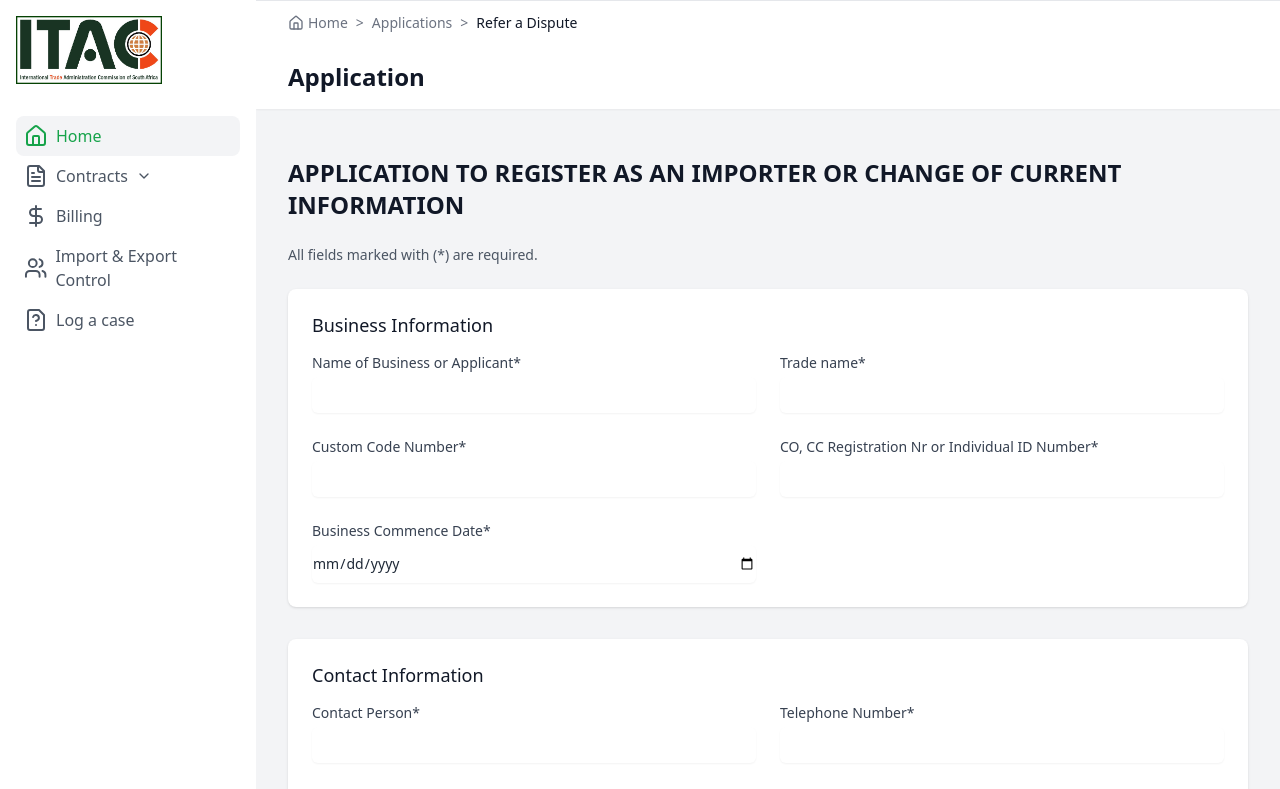
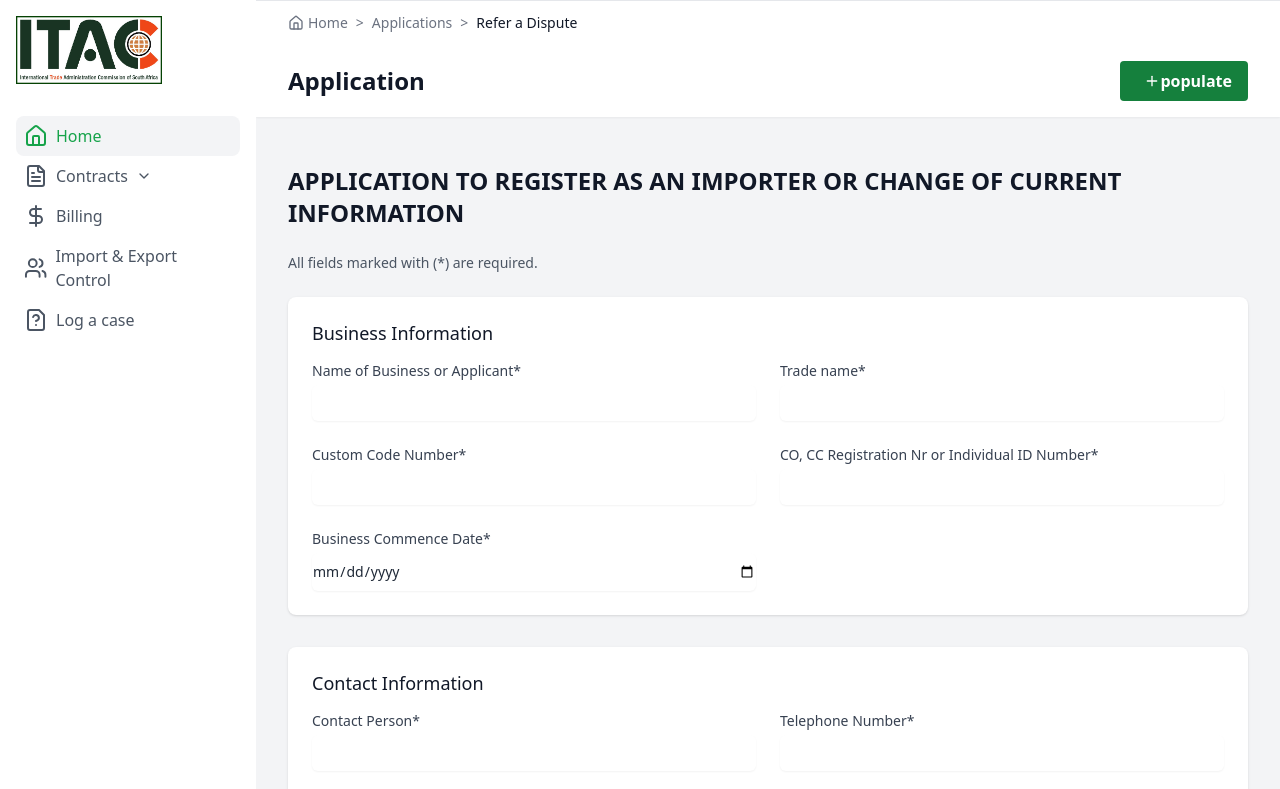
Before and after one commit to Btshwanelo/itac-demo, a React (Create React App) app: page /application in a window 1280 px wide. Shown: the top 789 px of the page. Built offline with nearby package versions, Linux system fonts and the light colour scheme.

Commit message:
add build file

```diff
--- a/package.json
+++ b/package.json
@@ -22,7 +22,6 @@
     "build": "react-scripts build",
     "test": "react-scripts test",
     "eject": "react-scripts eject"
-
   },
   "eslintConfig": {
     "extends": [
--- a/src/pages/PermitAplication.js
+++ b/src/pages/PermitAplication.js
@@ -64,6 +64,31 @@ const PermitApplicationForm = () => {
     //   text: "Application created sccessfully !",
     // }).then(() => navigate("/dashboard"));
     navigate("/thank-you");
+  };
+
+  const dummyData = {
+    nameOfBusiness: "Global Trade Enterprises",
+    tradeName: "GTE",
+    customCodeNumber: "CUST123456",
+    ccRegistration: "2023/123456/07",
+    businessCommenceDate: "2020-01-15",
+    contactPerson: "John Doe",
+    telephoneNumber: "+27 11 123 4567",
+    cellularNumber: "+27 82 123 4567",
+    faxNumber: "+27 11 765 4321",
+    emailAddress: "johndoe@gte.co.za",
+    taxNumber: "TX1234567890",
+    vatNumber: "VAT987654321",
+    province: "Gauteng",
+    numberOfEmployees: "50",
+    businessType: "Partnership",
+    descriptionOfGoods: "Electronic equipment and accessories",
+    warehouseSize: "2000 sqm",
+    streetAddress: "123 Business Park Avenue",
+    suburb: "Industrial Zone",
+    postalProvince: "Gauteng",
+    postalCode: "2000",
+    postalAddressSameAsPhysical: true,
   };
 
   const permitApplications = [
@@ -200,10 +225,13 @@ const PermitApplicationForm = () => {
                 Application
               </h1>
             </div>
-            {/* <button className="bg-green-700 hover:bg-green-700 text-white font-bold py-2 px-4 rounded inline-flex items-center">
+            <button
+              onClick={() => setFormData(dummyData)}
+              className="bg-green-700 hover:bg-green-700 text-white font-bold py-2 px-4 rounded inline-flex items-center"
+            >
               <Plus className="ml-2 h-4 w-4" />
-              Apply for Permits
-            </button> */}
+              populate
+            </button>
           </div>
         </header>
 
```
